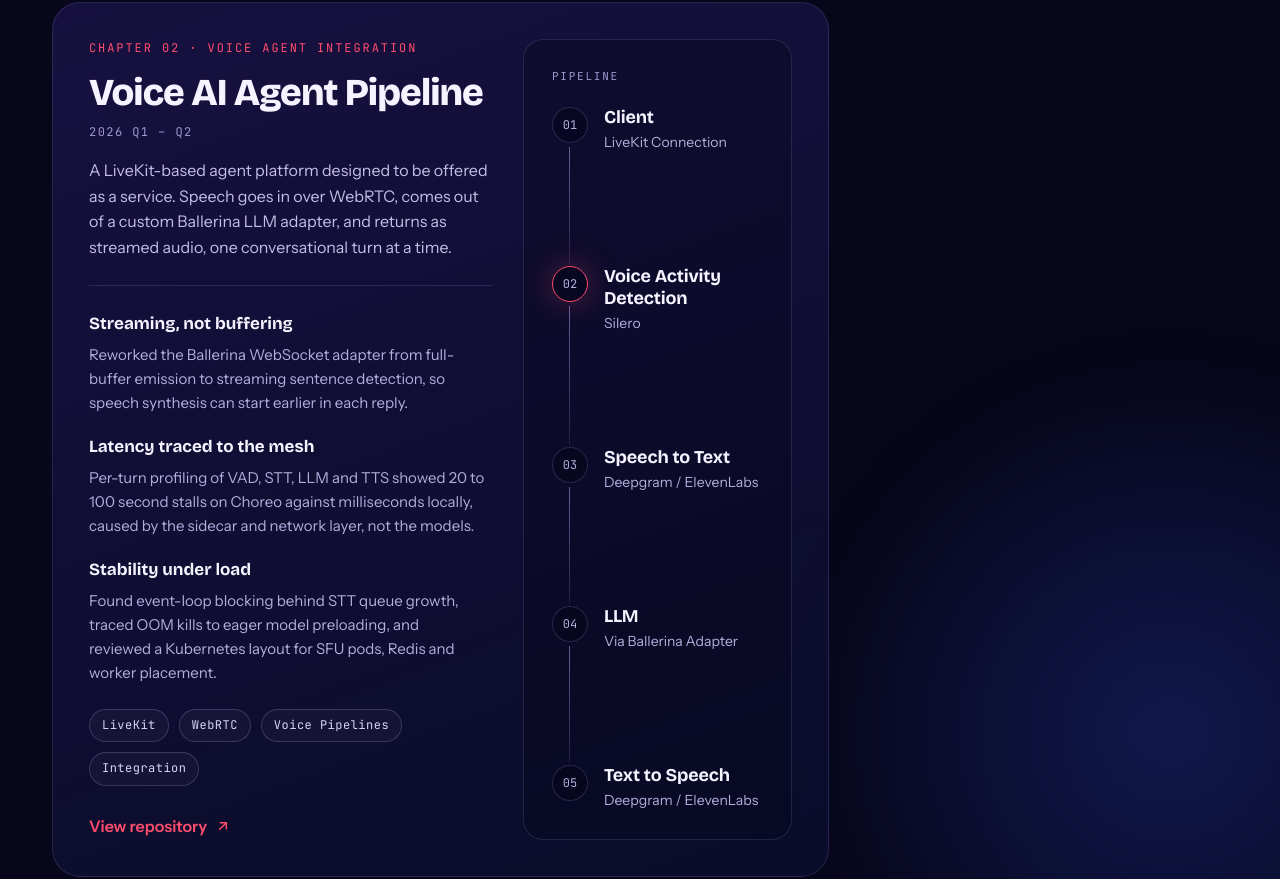
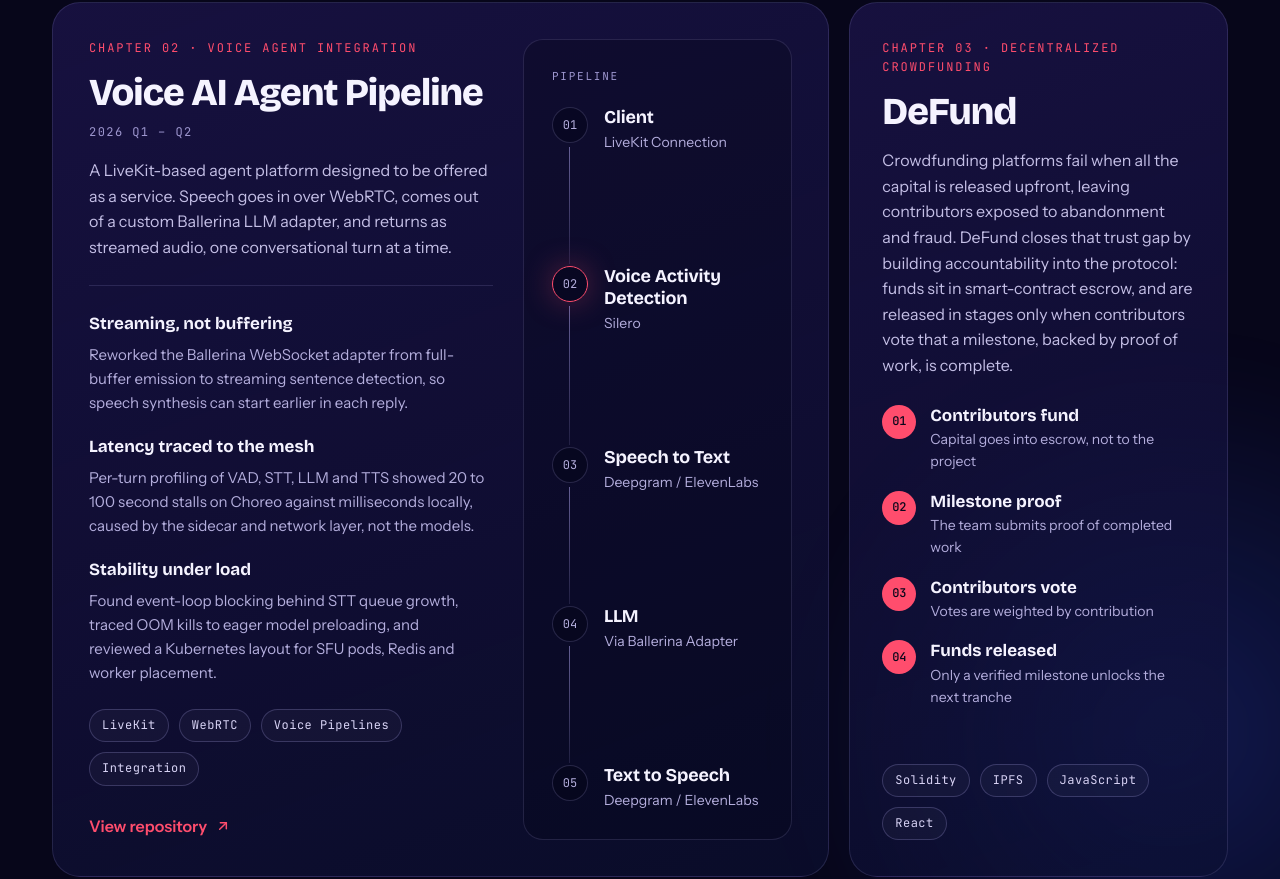
Before and after one commit to anjanaed/Portfoilio-Website, a React (Vite) app in the folder frontend/: page / in a window 1280 px wide. Shown: the part 2778-3657 px from the top of the page. Built offline with nearby package versions, Linux system fonts and the light colour scheme.

Commit message:
add defund card

```diff
--- a/frontend/src/assets/content.js
+++ b/frontend/src/assets/content.js
@@ -197,3 +197,10 @@ export const voiceSteps = [
   { title: "LLM", sub: "Via Ballerina Adapter" },
   { title: "Text to Speech", sub: "Deepgram / ElevenLabs" },
 ];
+
+export const defundSteps = [
+  { title: "Contributors fund", sub: "Capital goes into escrow, not to the project" },
+  { title: "Milestone proof", sub: "The team submits proof of completed work" },
+  { title: "Contributors vote", sub: "Votes are weighted by contribution" },
+  { title: "Funds released", sub: "Only a verified milestone unlocks the next tranche" },
+];
--- a/frontend/src/components/projects.jsx
+++ b/frontend/src/components/projects.jsx
@@ -5,6 +5,7 @@ import {
   vaultFeatures,
   voicePoints,
   voiceSteps,
+  defundSteps,
 } from "../assets/content";
 import { Eyebrow, FeatureList, LinkRow, Tags } from "./ui";
 
@@ -89,6 +90,36 @@ const VoicePipeline = () => (
   </article>
 );
 
+const DeFund = () => (
+  <article className="card span-4 project defund">
+    <div>
+      <p className="mono kicker">Chapter 03 · Decentralized crowdfunding</p>
+      <h3 className="display project-title">DeFund</h3>
+      <p className="lead lead-spaced">
+        Crowdfunding platforms fail when all the capital is released upfront, leaving contributors exposed to abandonment and fraud. DeFund closes that trust gap by building accountability into the protocol: funds sit in smart-contract escrow, and are released in stages only when contributors vote that a milestone, backed by proof of work, is complete.
+      </p>
+    </div>
+    <ol className="numbered">
+      {defundSteps.map((step, i) => (
+        <li key={step.title}>
+          <span className="mono num">{pad(i + 1)}</span>
+          <div>
+            <p className="display step-title">{step.title}</p>
+            <p className="step-sub">{step.sub}</p>
+          </div>
+        </li>
+      ))}
+    </ol>
+    <Tags className="push-down" items={["Solidity", "IPFS", "JavaScript", "React"]} />
+    <LinkRow
+      items={[
+        { label: "Visit DeFund", href: links.defundLive },
+        { label: "View repository", href: links.defundRepo },
+      ]}
+    />
+  </article>
+);
+
 const Projects = () => (
   <section id="work" className="section">
     <div className="wrap">
@@ -98,6 +129,7 @@ const Projects = () => (
       <div className="g12 section-body">
         <StryderVault />
         <VoicePipeline />
+        <DeFund />
       </div>
     </div>
   </section>
--- a/frontend/src/index.css
+++ b/frontend/src/index.css
@@ -363,6 +363,18 @@ section[id] { scroll-margin-top: 24px; }
 .vstep-title { font-size: 18px; font-weight: 700; letter-spacing: -.01em; line-height: 1.2; }
 .vstep-sub { margin-top: 2px; font-size: 14px; color: var(--muted); }
 
+/* DeFund */
+.defund { padding: 36px 32px; }
+.numbered { margin: 0; padding: 0; list-style: none; display: flex; flex-direction: column; gap: 18px; }
+.numbered li { display: flex; gap: 14px; align-items: flex-start; }
+.num {
+  flex: 0 0 34px; width: 34px; height: 34px; border-radius: 50%;
+  background: var(--accent); color: var(--bg); font-weight: 500; font-size: 12px;
+  display: inline-flex; align-items: center; justify-content: center;
+}
+.step-title { font-size: 17px; font-weight: 700; line-height: 1.25; }
+.step-sub { margin-top: 2px; font-size: 14px; color: var(--muted); }
+
 /* ---------- hover effects ---------- */
 .btn-red:hover { transform: translateY(-3px); }
 .btn-light:hover { transform: translateY(-3px); background: #fff; }
```
